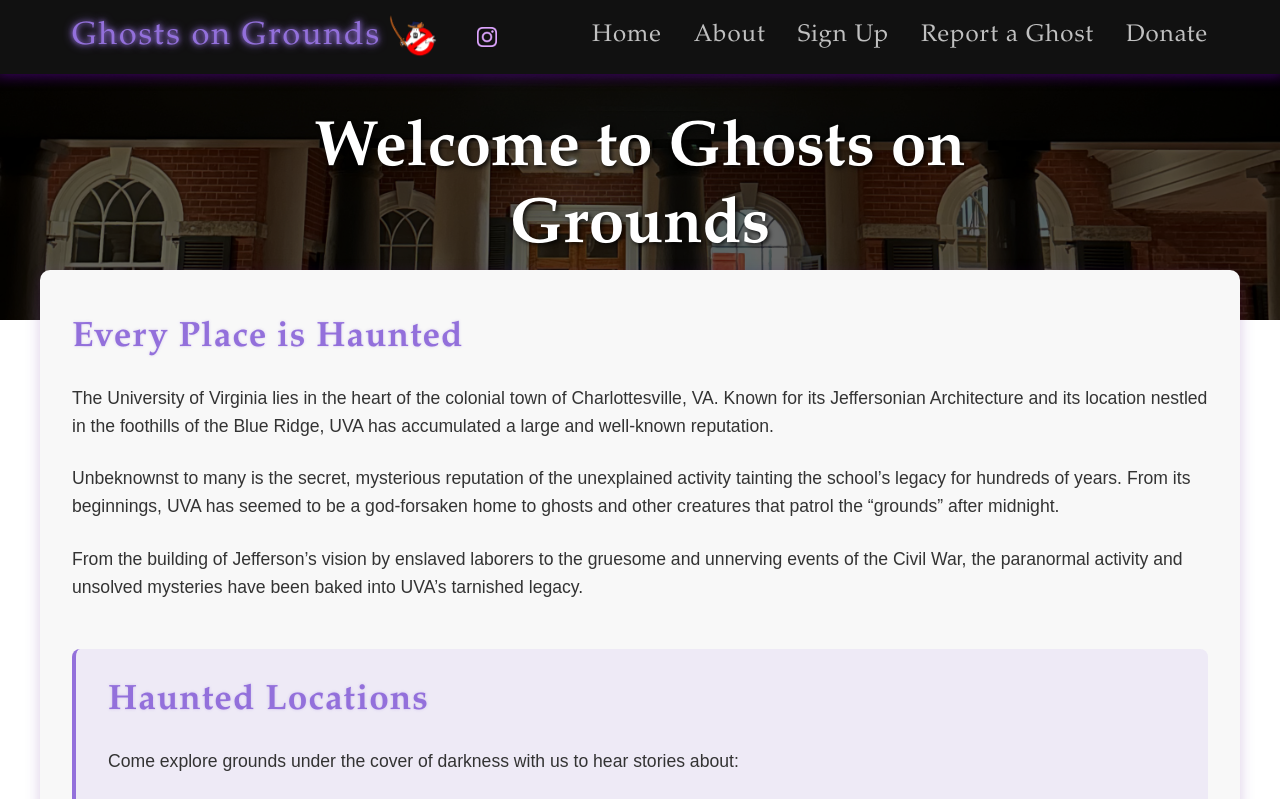
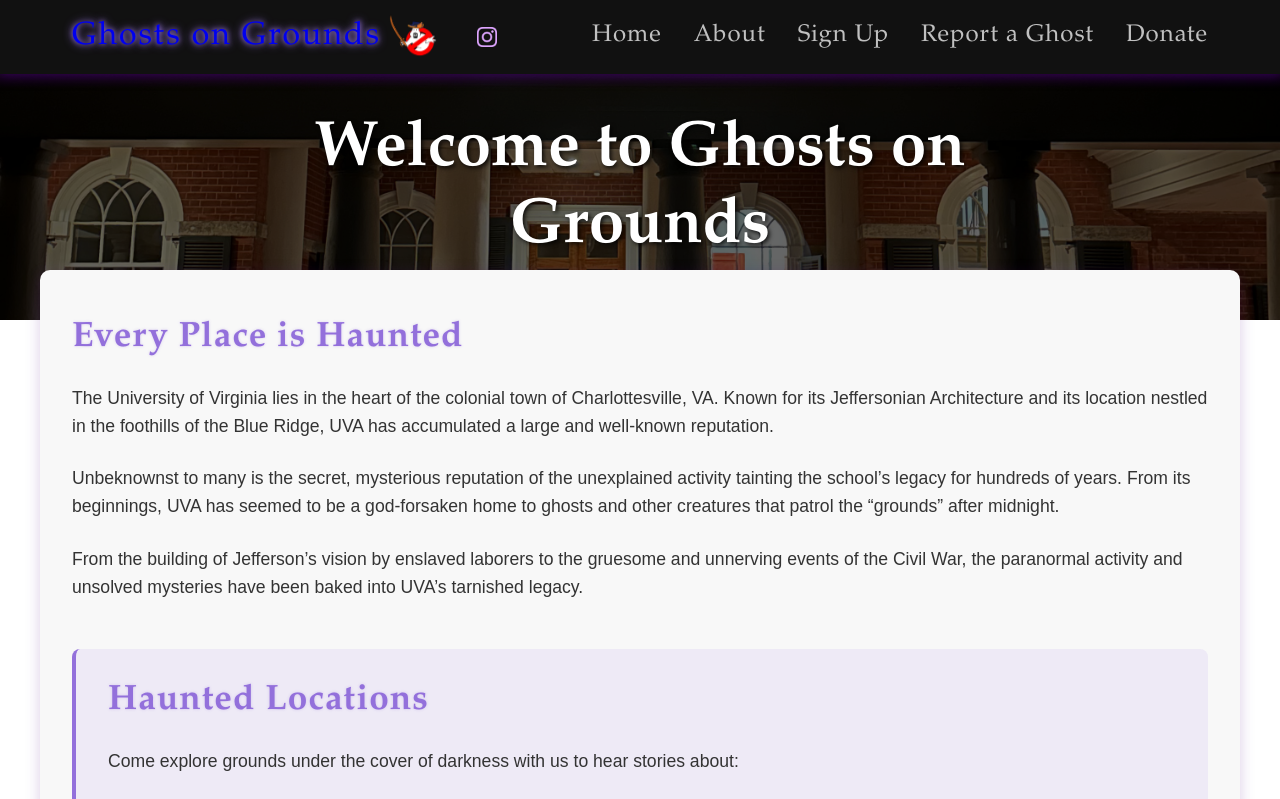
Before and after one commit to Thejmqn/ghost-tours, a React (Create React App) app: page /about in a window 1280 px wide. Shown: the top 799 px of the page. Built offline with nearby package versions, Linux system fonts and the light colour scheme; a web font is replaced by a local one.

Commit message:
Date and navbar update

```diff
--- a/src/components/Navbar.css
+++ b/src/components/Navbar.css
@@ -41,6 +41,30 @@
     align-items: center;
     justify-content: center;
     animation: float 3s ease-in-out infinite;
+  }
+
+  .logo-link {
+    text-decoration: none;
+  }
+
+  .logo-link:hover {
+    color: #fff;
+    text-shadow: 0 0 8px #fff, 0 0 12px #9370DB;
+  }
+
+  .logo-link::after {
+    content: '';
+    position: absolute;
+    bottom: 0;
+    left: 0;
+    width: 0;
+    height: 2px;
+    background: linear-gradient(90deg, transparent, #9370DB, transparent);
+    transition: width 0.3s ease;
+  }
+
+  .logo-link:hover::after {
+    width: 100%;
   }
 
   .ghost-logo {
--- a/src/components/Navbar.js
+++ b/src/components/Navbar.js
@@ -14,7 +14,9 @@
     <nav className="haunted-navbar">
       <div className="navbar-container">
         <div className="navbar-logo">
-          <span className="logo-text">Ghosts on Grounds</span>
+          <span className="logo-text">
+            <a href="/" className="logo-link">Ghosts on Grounds</a>
+          </span>
           <div className="logo-image">
             <img className="ghost-logo" src={logo} alt="Ghosts on Grounds Logo"/>
         </div>
--- a/src/pages/Home.js
+++ b/src/pages/Home.js
@@ -15,7 +15,7 @@
         <div className="hero-overlay">
           <h1 className="hero-title">Explore the Haunted Grounds of Mr. Jefferson's University</h1>
           <p className="hero-subtitle">
-            Tours every Sunday at 8pm, starting March 26th at the Rotunda. Free admission.<br/>
+            Tours every Sunday at 8pm, starting March 23rd at the Rotunda. Free admission.<br/>
             <em>Every place is haunted.</em>
           </p>
           <div className="hero-buttons">
```
